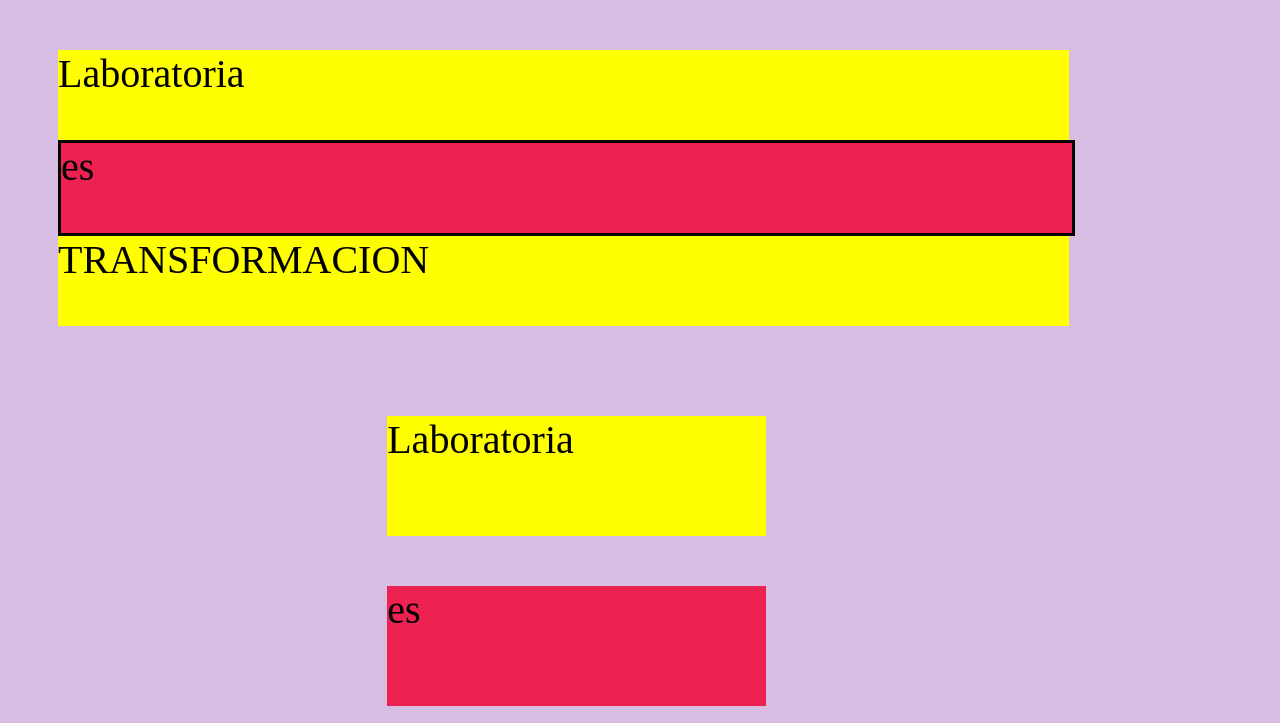
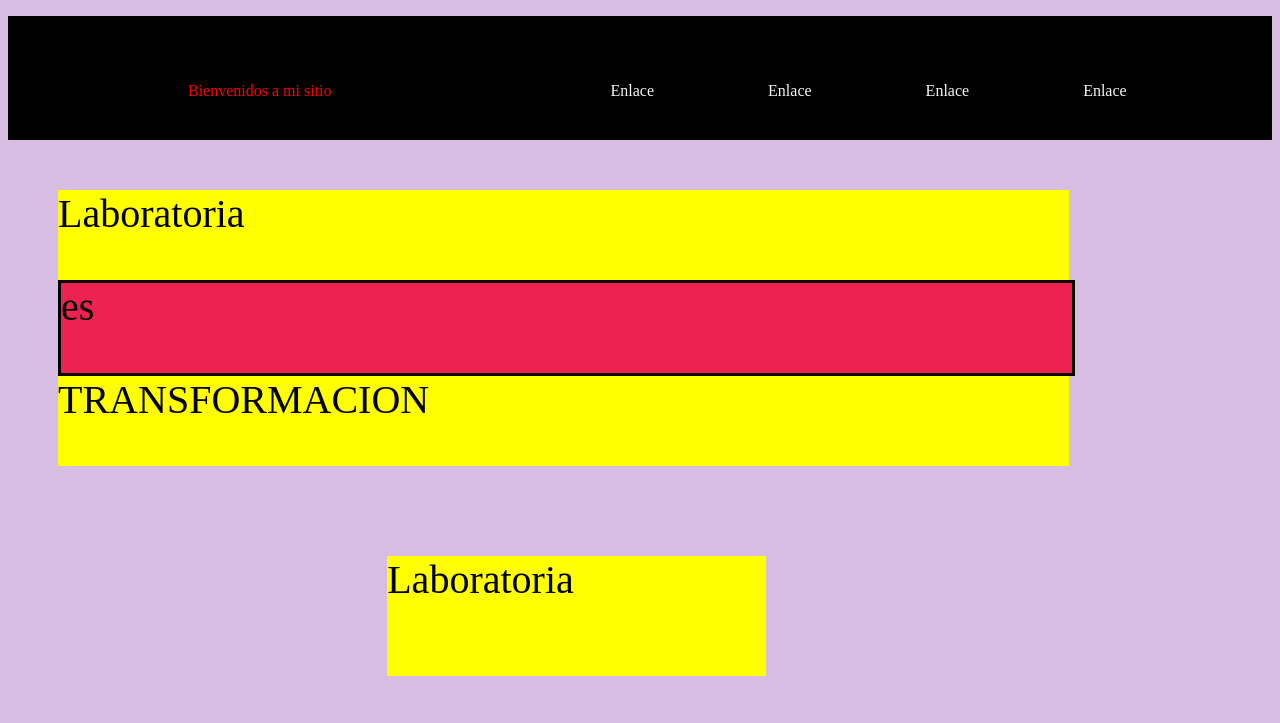
Before and after one commit to yudithchuctaya/Practica-22, a plain HTML site: page index.html in a window 1280 px wide. Shown: the top 723 px of the page. Drawn offline with Linux system fonts and the light colour scheme.

Commit message:
modificando y enlazando  mi  practica de Display

```diff
--- a/assets/css/style.css
+++ b/assets/css/style.css
@@ -1,6 +1,29 @@
 
 body{
     background: #D7BDE2  ;
+}
+
+ul{
+    background-color:black;
+}
+li{
+    display: inline-block;
+    padding: 40px;
+    list-style: none;
+
+}
+a{
+    color:whitesmoke;
+    text-decoration: none;
+    padding: 15px;
+
+}
+a:hover{
+    color: yellowgreen;
+}
+span{
+    color: red;
+    margin: 0 100px;
 }
 .palabra1{
     background-color: yellow;
--- a/index.html
+++ b/index.html
@@ -6,8 +6,24 @@
     <meta http-equiv="X-UA-Compatible" content="ie=edge">
     <title>Display</title>
      <link rel="stylesheet" href="assets/css/style.css"/>
+     <link rel="shortcut icon" type="image/x-icon" href="assets/img/favicon.ico">
 </head>
 <body>
+
+
+        <ul>
+            <li>
+                <span>Bienvenidos a mi sitio </span>
+
+            </li>
+            <li>
+
+                <li><a href="">Enlace</a></li>
+                <li><a href="">Enlace</a></li>
+                <li><a href="">Enlace</a></li>
+                <li><a href="">Enlace</a></li>
+            </li>
+        </ul>
         <div>
                 <div id="ejrcicio1">
                 <div class="palabra1">Laboratoria</div>
```
Also changed, not shown: assets/img/favicon.ico (added). Lines whose indentation alone changed are shown as unchanged.
